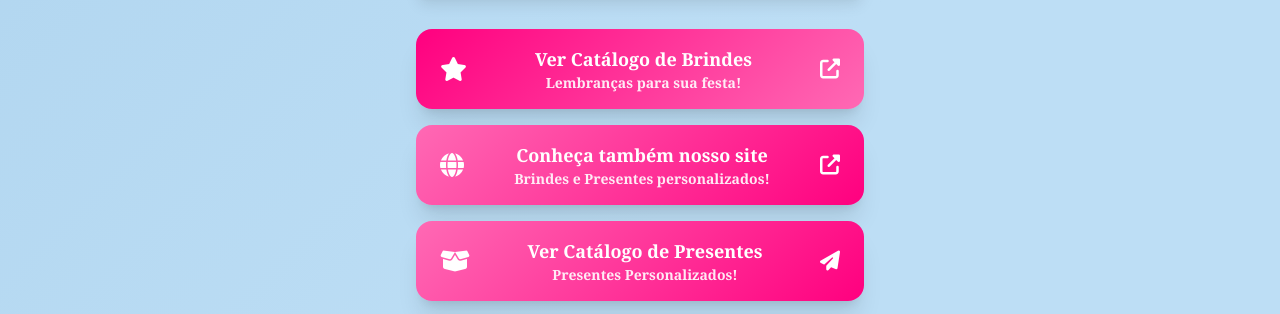
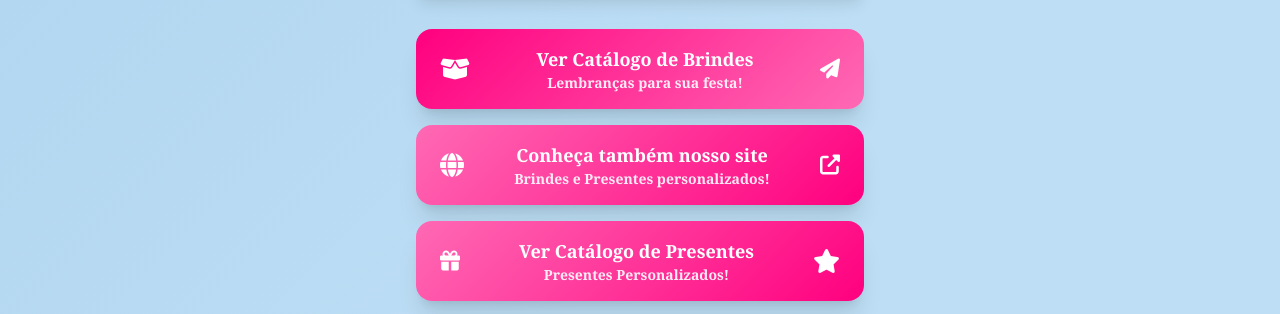
Before and after one commit to sweetie-dev/Link-in-Bio, a plain HTML site: page index.html in a window 1280 px wide. Shown: the part 247-561 px from the top of the page. Drawn offline with nearby package versions, Linux system fonts and the light colour scheme; a web font is replaced by a local one.

Commit message:
mudancas de icones

```diff
--- a/index.html
+++ b/index.html
@@ -48,12 +48,13 @@
                 <a href="https://wa.me/9180201109?text=Olá%2C%20gostaria%20de%20saber%20mais%20sobre%20os%20Brindes!"
                     class="catalog-button text-white px-6 py-4 rounded-2xl font-bold card-hover flex items-center justify-between shadow-xl"
                     target="_blank" rel="noopener noreferrer">
-                    <i class="fas fa-star text-white-400 text-2xl"></i>
+
+                    <i class="fas fa-box-open text-2xl"></i>
                     <div class="text-center">
                         <div class="text-lg font-bold">Ver Catálogo de Brindes</div>
                         <div class="text-sm opacity-90">Lembranças para sua festa!</div>
                     </div>
-                    <i class="fas fa-external-link-alt text-xl"></i>
+                    <i class="fas fa-paper-plane text-xl"></i>
                 </a>
 
                 <!-- Site -->
@@ -71,12 +72,13 @@
                 <a href="https://wa.me/5591981815829?text=Olá%2C%20gostaria%20de%20saber%20mais%20sobre%20os%20Presentes!"
                     class="whatsapp-button text-white px-6 py-4 rounded-2xl font-bold card-hover flex items-center justify-between shadow-xl"
                     target="_blank" rel="noopener noreferrer">
-                    <i class="fas fa-box-open text-2xl"></i>
+
+                    <i class="fas fa-gift text-xl"></i>
                     <div class="text-center">
                         <div class="text-lg font-bold">Ver Catálogo de Presentes</div>
                         <div class="text-sm opacity-90">Presentes Personalizados!</div>
                     </div>
-                    <i class="fas fa-paper-plane text-xl"></i>
+                    <i class="fas fa-star text-white-400 text-2xl"></i>
                 </a>
 
                 <!-- Instagram -->
```
